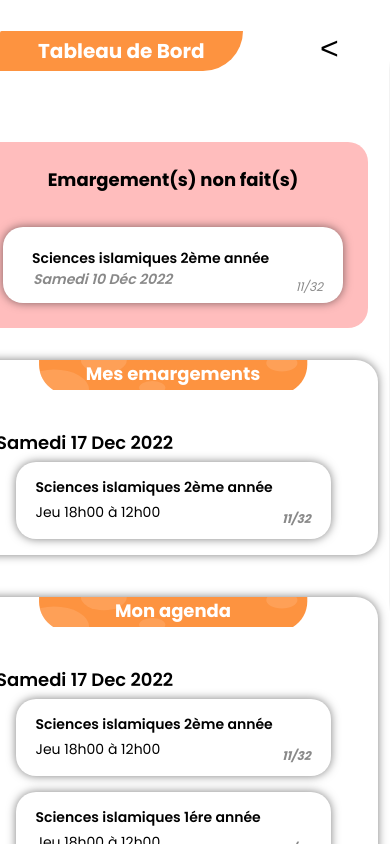
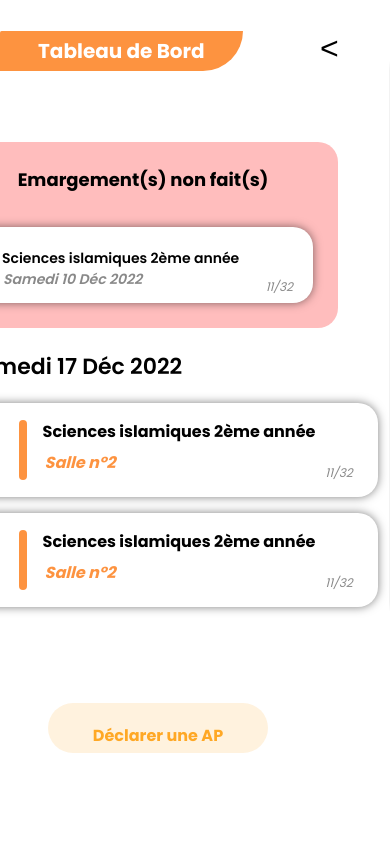
Before and after one commit to BasmaKasmi/reactwebapp, a React (Create React App) app: page /dashboard in a window 390 px wide. Built offline with nearby package versions, Linux system fonts and the light colour scheme.

Commit message:
dashboard mobile

```diff
--- a/src/components/dashboard/Dashboard.css
+++ b/src/components/dashboard/Dashboard.css
@@ -40,7 +40,6 @@
   .pink-box {
     display: flex;
     flex-direction: column;
-    justify-content: space-between;
     align-items: center;
     background-color: #FF25254D;
     width: 390px;
@@ -114,7 +113,113 @@
   margin-left: 2px;
   border-radius: 22px;
   box-shadow: 0 0 10px rgba(0, 0, 0, 0.5);
+  @media (max-width: 783px) {
+    display: none;
+  }
 }
+.column-r{
+  display: none;
+}
+@media screen and (max-width: 783px) {
+  .column-r {
+    display: flex;
+    flex-direction: column;
+    align-items: center;
+    margin-bottom: 150px;
+  }
+  .date-section {
+    margin-right: 168px;
+  }
+  .date-section h2 {
+    color: #000000;
+    font-size: 22px;
+    font-weight: 600;
+    font-family: "Poppins", Helvetica;
+    margin-bottom: 20px;
+  }
+
+  .dashboard-entry {
+    background-color: #FFFFFF;
+    width: 440px;
+    height: 94px;
+    border-radius: 20px;
+    box-shadow: 0 0 10px rgba(0, 0, 0, 0.5);
+    display: flex;
+    align-items: center;
+    margin-bottom: 16px;
+  }
+
+  .dashboard-entry .time p {
+    font-size: 16px;
+    margin: 4px 0 8px 20px;
+  }
+
+  .dashboard-entry .divider {
+    background-color:#FD9340;
+    border-radius: 10px;
+    width: 8px;
+    height: 60px;
+    margin-left: 20px;
+    margin-right: 16px;
+  }
+
+  .dashboard-entry .details {
+    display: flex;
+    flex-direction: column;
+    align-items: flex-start;
+    margin-top: 10px;
+  }
+
+  .dashboard-entry .details p {
+    font-size: 16px;
+    font-weight: bold;
+    margin-bottom: 6px;
+  }
+
+  .dashboard-entry .details .extra-info {
+    display: flex;
+    justify-content: space-between;
+    align-items: center;
+  }
+
+  .dashboard-entry .details .extra-info .room {
+    color: #FD9340;
+    font-family: "Poppins", Helvetica;
+    font-size: 16px;
+    font-style: italic;
+    padding-left: 2px;
+    padding-bottom: 10px;
+  }
+
+  .dashboard-entry .details .extra-info .count {
+    color: #898989;
+    font-size: 12px;
+    font-style: italic;
+    font-weight: lighter;
+    padding-left: 210px;
+    padding-top: 10px;
+  }
+
+
+  .ap-button {
+    background-color: #FFA82526;
+    border-radius: 50px;
+    font-family: "Poppins", Helvetica;
+    padding: 20px;
+    height: 50px;
+    width: 220px;
+    margin-left: auto; /* Centre le bouton horizontalement */
+    margin-right: auto; /* Centre le bouton horizontalement */
+    color: #FFA825;
+    margin-top: 80px;
+    font-size: 16px;
+    font-weight: bold;
+    border: none;
+    text-align: center;
+    cursor: pointer;
+  }
+}
+
 
 .column-header {
   background-image: url("../../assets/ractangle\ orange.svg");
--- a/src/components/dashboard/Dashboard.jsx
+++ b/src/components/dashboard/Dashboard.jsx
@@ -74,6 +74,40 @@ const Dashboard = () => {
           </div>
         </div>
       </div>
+      <div className="column-r">
+      <div className="date-section">
+        <h2>Samedi 17 Déc 2022</h2>
+      </div>
+      <div className="dashboard-entry">
+        <div className="time">
+          <p>10h15</p>
+          <p>13h15</p>
+        </div>
+        <div className="divider"></div>
+        <div className="details">
+          <p>Sciences islamiques 2ème année</p>
+          <div className="extra-info">
+            <p className="room">Salle n°2</p>
+            <p className="count">11/32</p>
+          </div>
+        </div>
+      </div>
+      <div className="dashboard-entry">
+        <div className="time">
+          <p>10h15</p>
+          <p>13h15</p>
+        </div>
+        <div className="divider"></div>
+        <div className="details">
+          <p>Sciences islamiques 2ème année</p>
+          <div className="extra-info">
+            <p className="room">Salle n°2</p>
+            <p className="count">11/32</p>
+          </div>
+        </div>
+      </div>
+        <button className="ap-button">Déclarer une AP</button>
+    </div>
     </div>
   );
 };
```
Also changed, not shown: src/components/tdbmobile/TdbMobile.jsx (+0 -14 lines).
